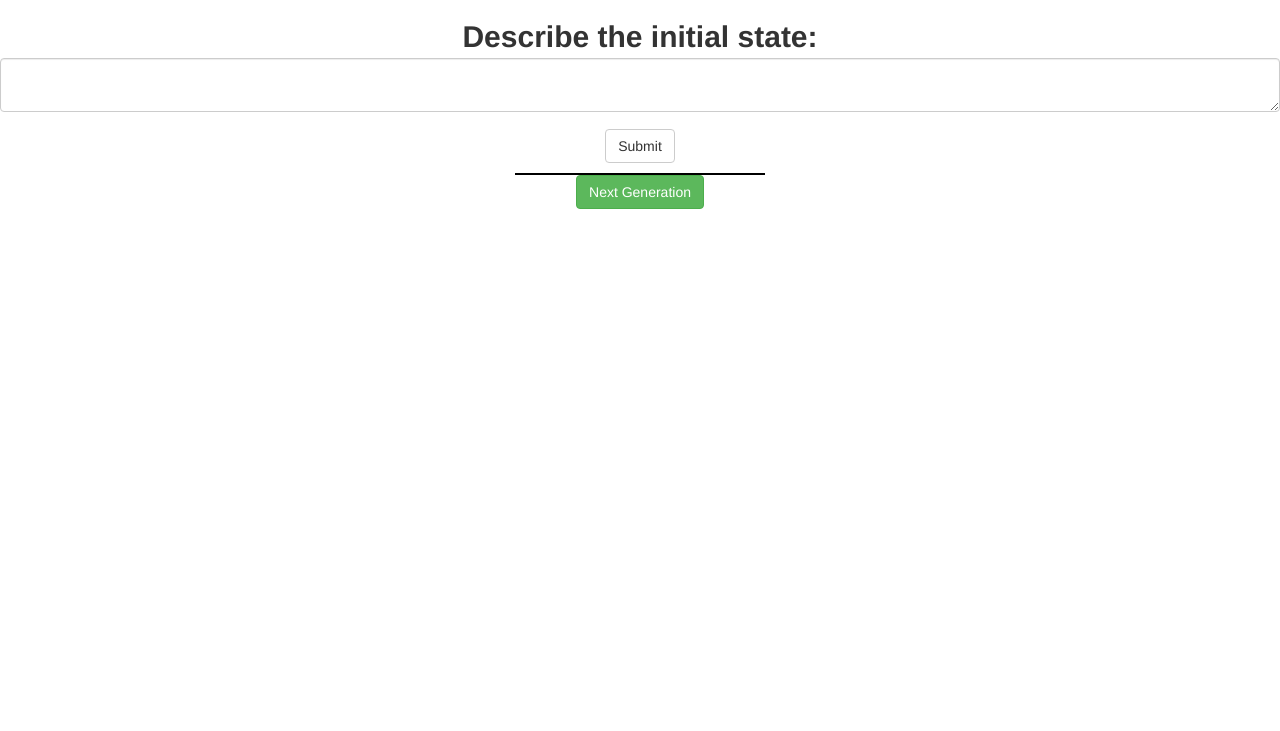
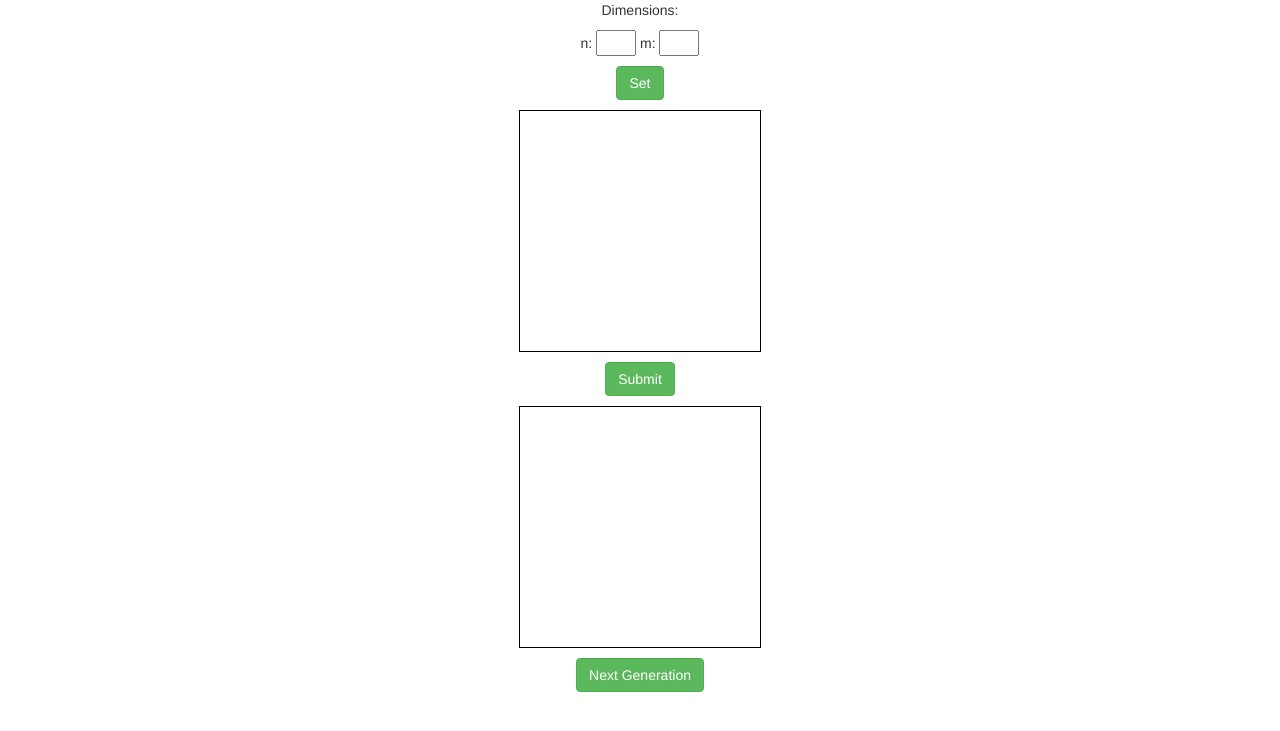
Before and after one commit to lepestos/game-of-life, a Flask app: page / in a window 1280 px wide. Shown: the top 731 px of the page. Run offline with Flask 2, Linux system fonts and the light colour scheme; some libraries are stand-ins or nearby versions.

Commit message:
Made it user-friendly

```diff
--- a/static/css/main.css
+++ b/static/css/main.css
@@ -21,3 +21,7 @@
 .white {
     background-color: #ffffff;
 }
+
+.width-low{
+    width: 40px;
+}
--- a/static/js/field.js
+++ b/static/js/field.js
@@ -1,39 +1,88 @@
 $(document).ready(function () {
-    var board = $('.container');
+    var board = $('#board');
+    var iboard = $('#iboard');
     var nextgen = $('#nextgen');
+    var new_state = $('#new_state')
+    var dims = $('#dims')
     var color;
-    makeGrid(n, m);
+    makeGrid(n, m, state);
+    makeInteractiveGrid(n, m, state);
 
-    function makeGrid(n, m){
+    function makeGrid(n, m, state){
         board.html('');
         board.css("width", m * 30+2);
         for (var i = 0; i < n; i++) {
             for (var j = 0; j < m; j++){
-                color = chooseColor(i, j);
-                makeSquare(color);
+                color = chooseColor(i, j, state);
+                makeSquare(board, color);
+            }
+        }
+    }
+
+    function makeInteractiveGrid(n, m){
+        iboard.html('')
+        iboard.css("width", m * 30+2);
+        for (var i = 0; i < n; i++) {
+            for (var j = 0; j < m; j++){
+                color = 'white';
+                makeSquare(iboard, color, i*m + j);
+                $("#sq" + (i*m + j)).click(function(event){
+                    $('#' + (event.target.id)).toggleClass('white black')
+                });
             }
         }
 
     }
 
-    function makeSquare(color) {
-        board.append('<div class="square ' + color + '"></div>');
+    function makeSquare(element, color, id=null) {
+        if (id === null) {
+            element.append('<div class="square ' + color + '"></div>');
+        }
+        else {
+            element.append('<div class="square ' + color + '" id="sq' + id +'"></div>');
+        }
     }
 
-    function chooseColor(i, j) {
+    function chooseColor(i, j, state) {
         var k = i * m + j;
-        if ((1 << k) & state){
+        if (1n << BigInt(k) & state){
             return 'black'
         }
         return 'white'
     }
 
     nextgen.click(function(){
-        $.getJSON($SCRIPT_ROOT + '/_next_state',{state: state, n: n, m: m},
+        $.getJSON($SCRIPT_ROOT + '/_next_state',{state: state, n: n, m: m, nxt: 1},
             function(data){
-                state = data.state;
-                makeGrid(n, m);
+                var next_state = BigInt(data.state);
+                makeGrid(n, m, next_state);
+                state = next_state;
             })
-    })
+    });
+
+    new_state.click(function(){
+        var new_state = 0n;
+        var i = 0n;
+        var val;
+        iboard.children().each(function(){
+            val = ($(this).attr("class").split(/\s+/)[1]==='black') ? 1n : 0n;
+            new_state += (val << i);
+            i += 1n;
+        })
+        $.getJSON($SCRIPT_ROOT + '/_next_state',{state: new_state, n: n, m: m, nxt: 0},
+            function(data){
+                new_state = BigInt(data.state);
+                state = new_state;
+                makeGrid(n, m, new_state);
+        })
+    });
+
+    dims.click(function(){
+        n = $('#n').val();
+        m = $('#m').val();
+        makeInteractiveGrid(n, m);
+        makeGrid(n, m, state)
+    });
+
 
 })
--- a/templates/index.html
+++ b/templates/index.html
@@ -11,10 +11,23 @@
 
 
 {% block content %}
-<h2 class="text-center">
-    {{ wtf.quick_form(form) }}
-</h2>
-<div class="container text-center"></div>
+<div class="text-center">
+    <p>Dimensions:</p>
+    <p>
+        n: <input class="width-low" type="number" id="n">
+        m: <input class="width-low" type="number" id="m">
+    </p>
+    <p>
+        <button type="button" class="btn btn-success" id="dims">Set</button>
+    </p>
+</div>
+<p>
+    <div class="container text-center" id="iboard"></div>
+</p>
+<p class="text-center"><button type="button" class="btn btn-success" id="new_state">Submit</button></p>
+<p>
+    <div class="container text-center" id="board"></div>
+</p>
 <p class="text-center"><button type="button" class="btn btn-success" id="nextgen">Next Generation</button></p>
 {% endblock %}
 
@@ -24,11 +37,9 @@
     <script src="https://ajax.googleapis.com/ajax/libs/jquery/3.4.1/jquery.min.js"></script>
     <script src="https://ajax.googleapis.com/ajax/libs/jqueryui/1.12.1/jquery-ui.min.js"></script>
 <script type="text/javascript">
-        var n = {{n}};
-        var m = {{m}};
-        {% if state %}
-        var state = {{state}};
-        {% endif %}
+        var n = 8;
+        var m = 8;
+        var state = BigInt(0);
     </script>
     <script type="text/javascript" src="static/js/field.js"></script>
 {% endblock %}
--- a/views.py
+++ b/views.py
@@ -4,7 +4,6 @@ from flask import Flask, render_template, redirect,\
     url_for, session, request, jsonify
 from flask_bootstrap import Bootstrap
 
-from forms import GameForm
 from logic import Game
 
 app = Flask(__name__)
@@ -15,23 +14,16 @@ app.secret_key = os.environ.get('SECRET_KEY', 'dev')
 
 @app.route('/', methods=['POST', 'GET'])
 def index():
-    form = GameForm()
-    if form.validate_on_submit():
-        state = form.state.data
-        game = Game.from_str(state, sep='\r\n')
-        session['n'] = game.n
-        session['m'] = game.m
-        session['state'] = game.binary_state()
-        return redirect(url_for('index'))
-    n, m, state = session.get('n'), session.get('m'), session.get('state')
-    return render_template("index.html",form=form,
-                           n=n, m=m, state=state)
+    return render_template("index.html")
 
 @app.route('/_next_state')
 def get_next_state():
     n = request.args.get('n')
     m = request.args.get('m')
     state = request.args.get('state')
+    nxt = request.args.get('nxt')
     game = Game.from_number(int(state), int(n), int(m))
-    game.next_state()
-    return jsonify(n=game.n, m=game.m, state=game.binary_state())
+    if int(nxt):
+        game.next_state()
+    print(game.binary_state())
+    return jsonify(n=game.n, m=game.m, state=str(game.binary_state()))
```
Also changed, not shown: 1 other file.
